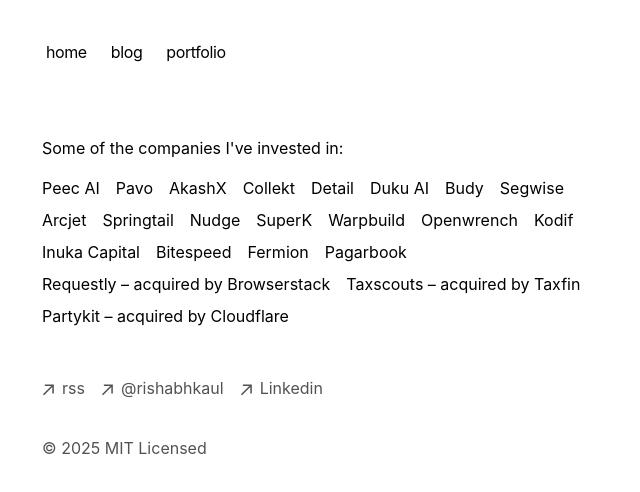
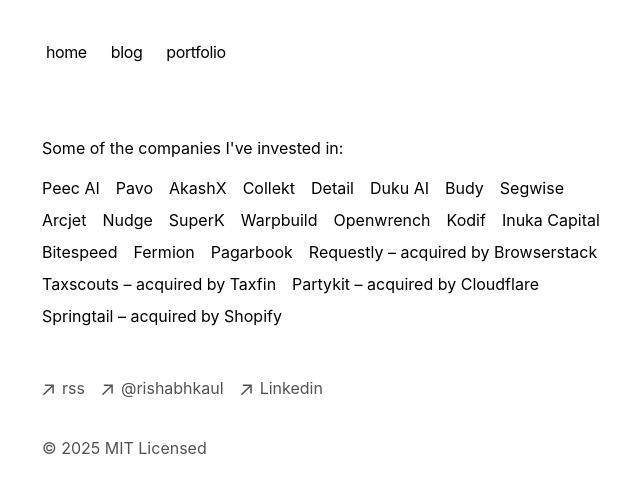
Before and after one commit to Rishabhkaul/Personal-website, a Next.js app: page /portfolio in a window 1280 px wide. Shown: the top 492 px of the page, without its empty margins (310-950 px from the left). Built offline with nearby package versions, Linux system fonts and the light colour scheme.

Commit message:
Update page.tsx

```diff
--- a/app/portfolio/page.tsx
+++ b/app/portfolio/page.tsx
@@ -51,11 +51,6 @@
           </a>
         </li>
         <li>
-          <a href="https://www.springtail.io/" target="_blank" rel="noopener noreferrer" className="hover:underline">
-            Springtail
-          </a>
-        </li>
-        <li>
           <a href="https://nudgenow.com" target="_blank" rel="noopener noreferrer" className="hover:underline">
             Nudge
           </a>
@@ -103,6 +98,7 @@
         <li>Requestly – acquired by Browserstack</li>
         <li>Taxscouts – acquired by Taxfin</li>
         <li>Partykit – acquired by Cloudflare</li>
+        <li>Springtail – acquired by Shopify</li>
       </ul>
     </main>
   );
```
